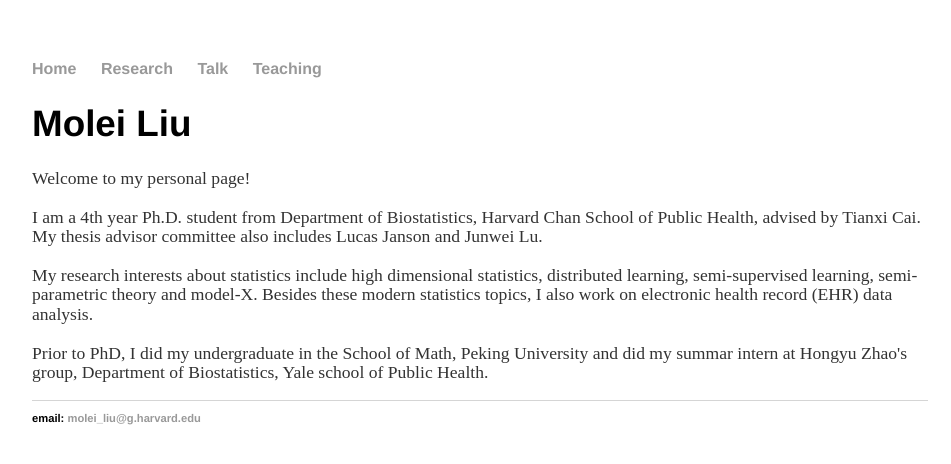
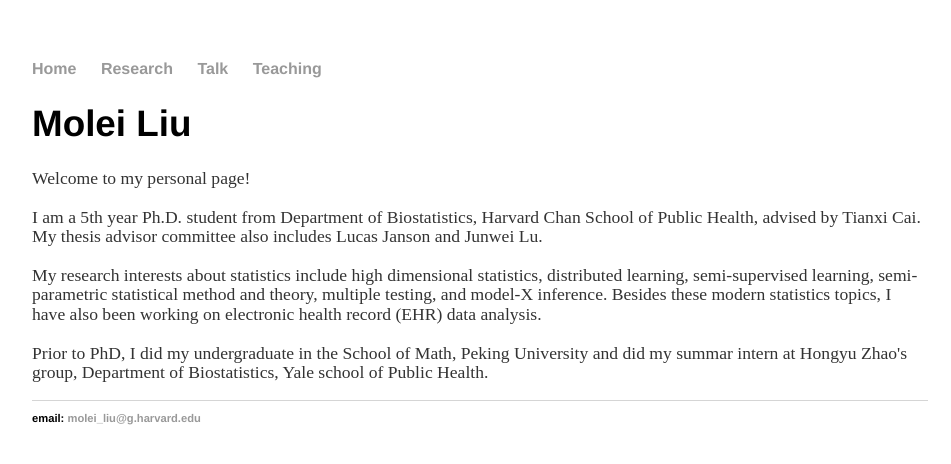
Before and after one commit to moleibobliu/moleibobliu.github.io, a Jekyll site: the page built from index.html, in a window 1280 px wide. Shown: the top 464 px of the page, without its empty margins (160-1111 px from the left). Built offline with Jekyll 4.4.1, drawn with Linux system fonts in a browser that asks for light colours.

Commit message:
Update index.html

```diff
--- a/index.html
+++ b/index.html
@@ -6,11 +6,11 @@ title: Molei Liu
 	<h1> Molei Liu </h1>
 	<p> Welcome to my personal page!
 		<br />
-		<br />I am a 4th year Ph.D. student from Department of Biostatistics, Harvard Chan School of Public Health, advised by Tianxi Cai.
+		<br />I am a 5th year Ph.D. student from Department of Biostatistics, Harvard Chan School of Public Health, advised by Tianxi Cai.
 		My thesis advisor committee also includes Lucas Janson and Junwei Lu.
 		<br />
 		<br /> My research interests about statistics include high dimensional statistics, distributed learning, semi-supervised learning,
-		semi-parametric theory and model-X. Besides these modern statistics topics, I also work on electronic health record (EHR) data analysis.
+		semi-parametric statistical method and theory, multiple testing, and model-X inference. Besides these modern statistics topics, I have also been working on electronic health record (EHR) data analysis.
 		<br />
 		<br />Prior to PhD, I did my undergraduate in the School of Math, Peking University and did my summar intern at Hongyu Zhao's group,
 		 Department of Biostatistics, Yale school of Public Health.
```
